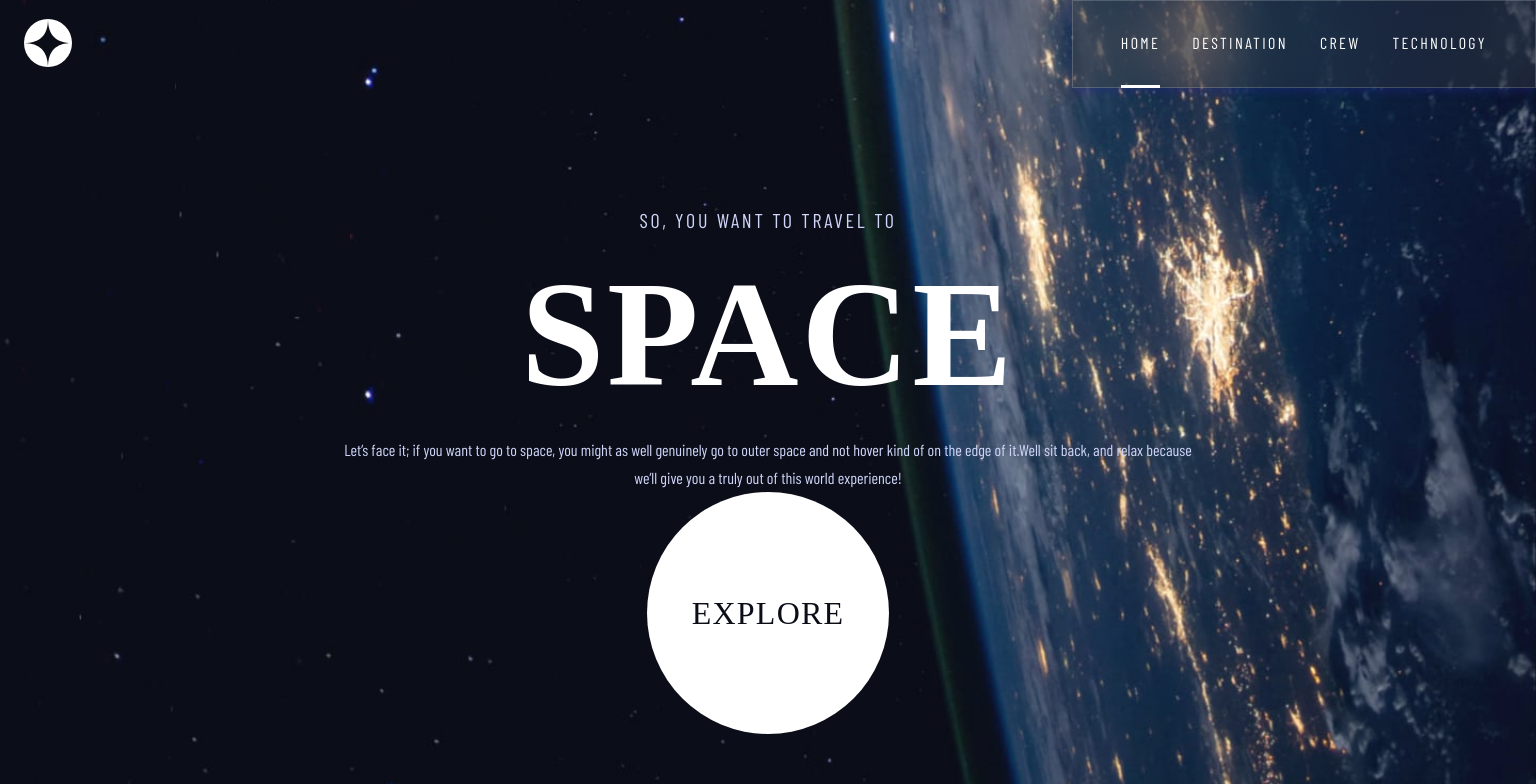
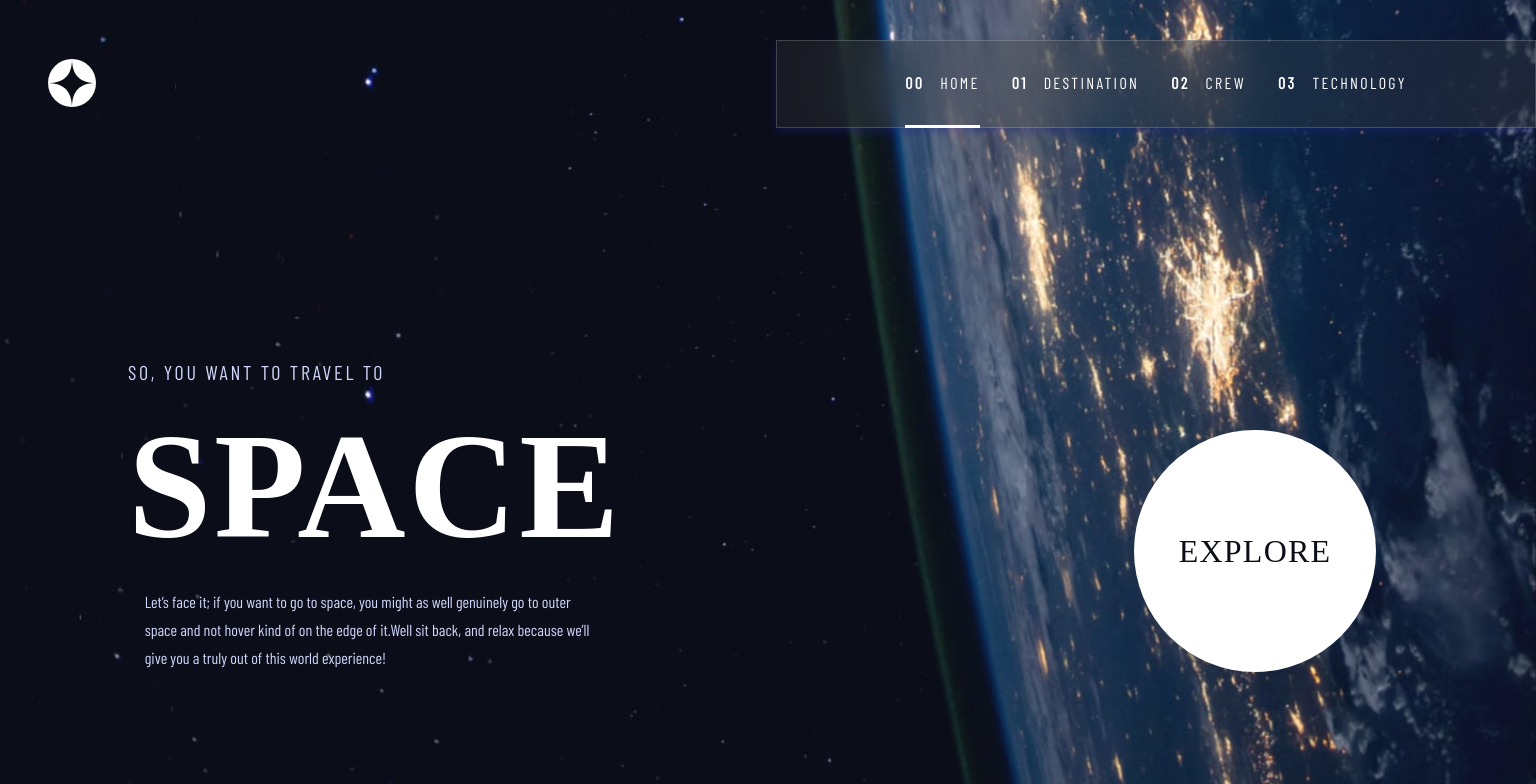
Before and after one commit to Roger2405/space-tourism-website, a React (Vite) app: page / in a window 1536 px wide. Shown: the top 784 px of the page. Built offline with nearby package versions, Linux system fonts and the light colour scheme; a web font is replaced by a local one.

Commit message:
layout desktop home

```diff
--- a/src/components/Navigation/Navigation.module.scss
+++ b/src/components/Navigation/Navigation.module.scss
@@ -131,3 +131,28 @@ $borderHeight: 3px;
         }
     }
 }
+
+@media screen and (min-width: 1440px) {
+    .header {
+        margin-top: 2.5rem;
+
+        .logo {
+            padding-left: 3rem;
+        }
+
+        .div-navigation {
+            padding: 0 8rem;
+
+            .navigation {
+
+
+                .link {
+
+                    span {
+                        display: inline;
+                    }
+                }
+            }
+        }
+    }
+}
--- a/src/components/TextContainer/TextContainer.module.scss
+++ b/src/components/TextContainer/TextContainer.module.scss
@@ -9,4 +9,11 @@
         margin: 0 auto;
         line-height: 1.75rem;
     }
+
+    @media screen and (min-width: 1440px) {
+        padding: 0;
+        width: 30vw;
+        text-align: start;
+    }
+
 }
--- a/src/components/Title/styles.scss
+++ b/src/components/Title/styles.scss
@@ -18,4 +18,10 @@
         font-size: 1.25rem;
         letter-spacing: 3.38px;
     }
+
+    @media screen and (min-width: 1440px) {
+        font-size: 1.75rem;
+        padding-top: 4.75rem;
+        margin-left: 10rem;
+    }
 }
--- a/src/pages/Home/Home.module.scss
+++ b/src/pages/Home/Home.module.scss
@@ -8,10 +8,21 @@
 
     @media screen and (min-width: 1440px) {
         background-image: url(../../assets/home/background-home-desktop.jpg);
+
+        flex-direction: row;
+        align-items: end;
     }
 
     display: flex;
     flex-direction: column;
+
+    .content {
+
+        @media screen and (min-width: 1440px) {
+            padding: 8rem;
+            text-align: start;
+        }
+
 
         .titleHome {
             color: var(--light);
@@ -27,6 +38,10 @@
             }
 
 
+
+
+
+
             b {
                 font-family: 'Bellefair', serif;
                 display: inline-block;
@@ -39,6 +54,8 @@
                 }
             }
         }
+    }
+
 
     .link {
         margin: auto;
@@ -49,6 +66,10 @@
             margin-bottom: 5.625rem;
         }
 
+        @media screen and (min-width: 1440px) {
+            margin-right: 10rem;
+            margin-bottom: 8rem;
+        }
 
         .button {
 
--- a/src/pages/Home/index.tsx
+++ b/src/pages/Home/index.tsx
@@ -8,6 +8,7 @@ export default function Home() {
 
     return (
         <div className={Styles.home}>
+            <div className={Styles.content}>
                 <h1 className={Styles.titleHome}>
                     So, you want to travel to
                     <br /><b>Space</b>
@@ -17,6 +18,7 @@ export default function Home() {
                     outer space and not hover kind of on the edge of it.Well sit back, and relax
                     because we’ll give you a truly out of this world experience!
                 </TextContainer>
+            </div>
             <div className={Styles.link}>
                 <Link className={Styles.button} to={'/destination'} ><span>Explore</span></Link>
 
```
Lines whose indentation alone changed are shown as unchanged.
